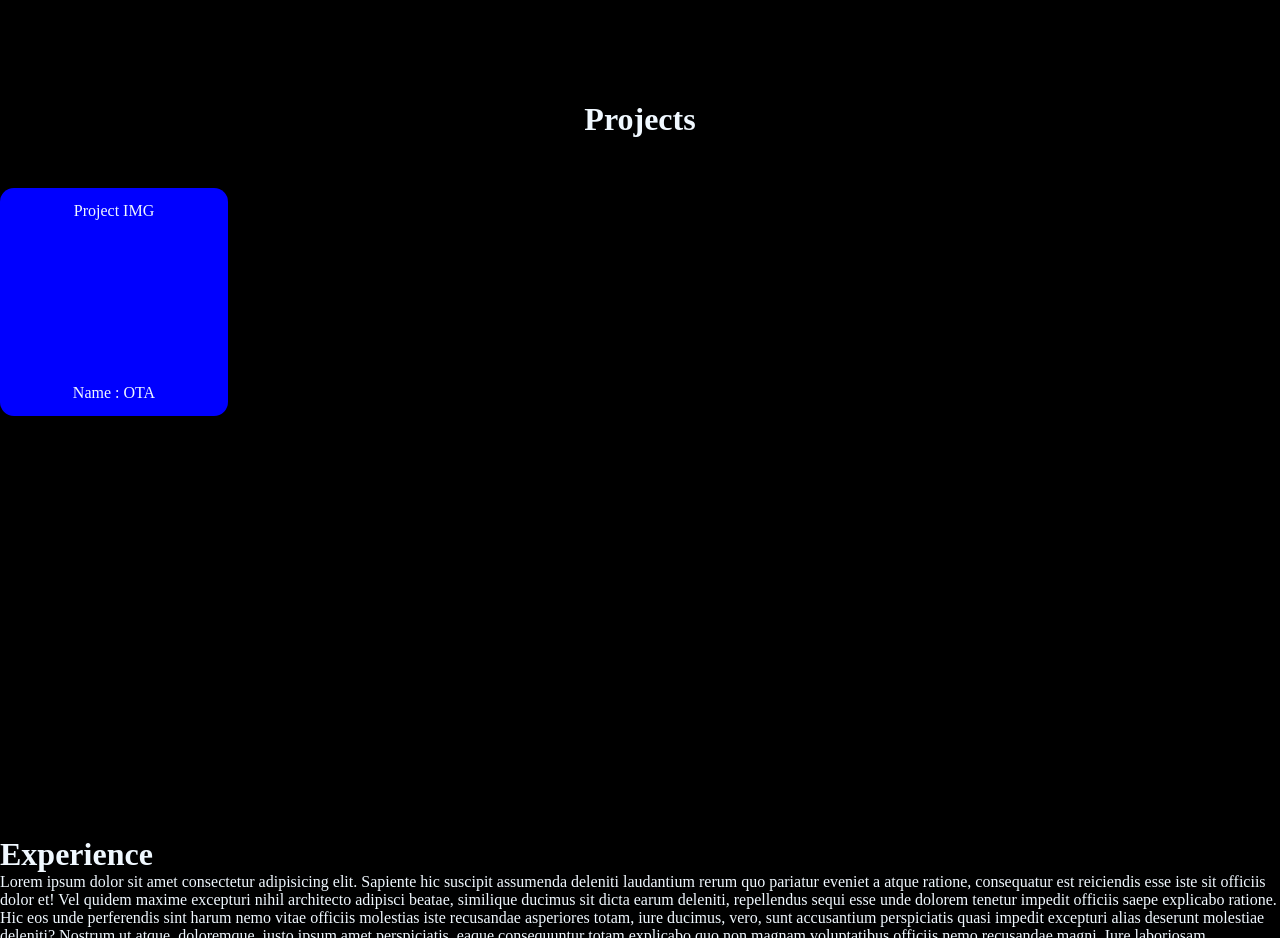
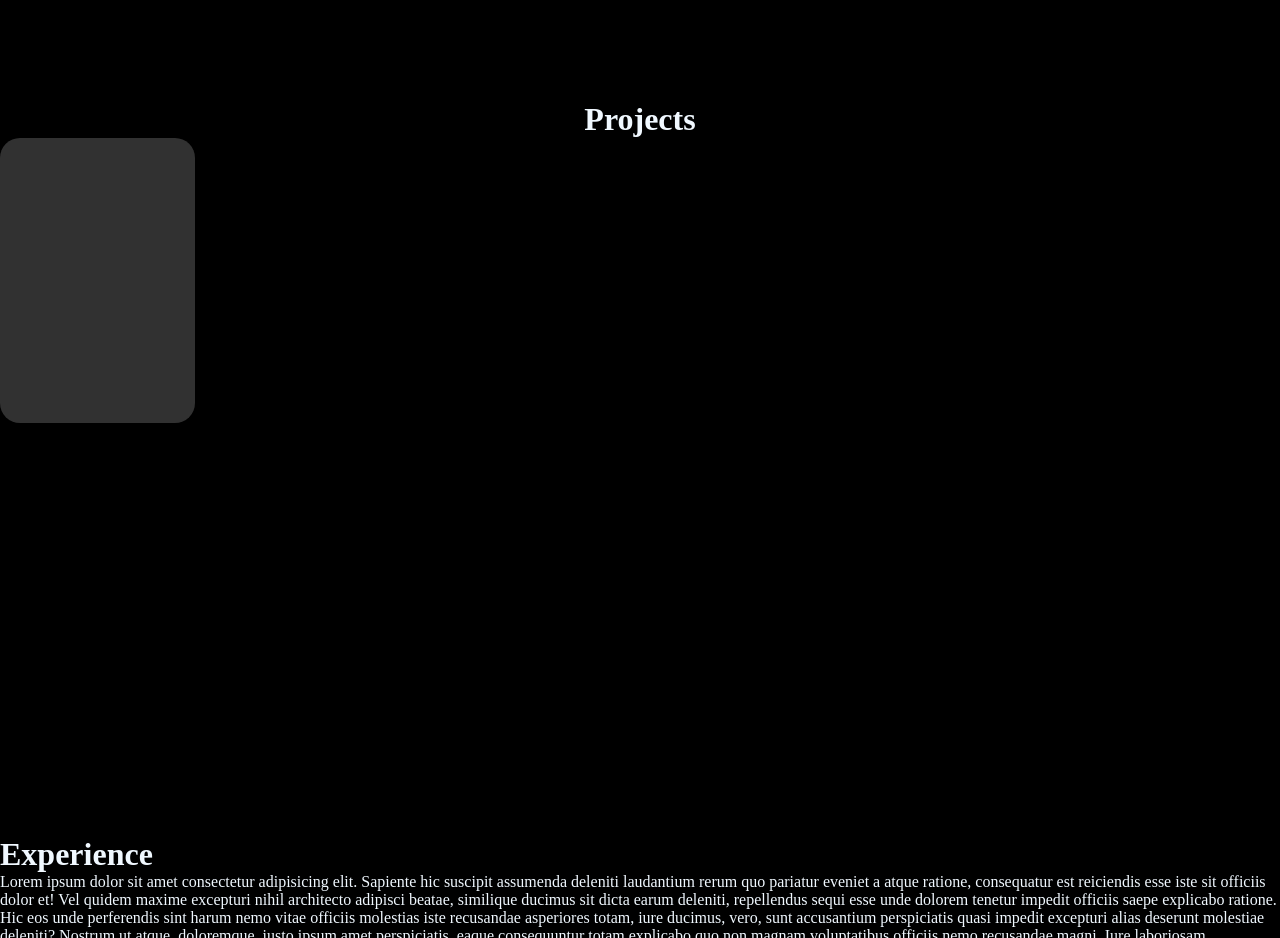
Before and after one commit to Paramesh-Kumar-2004/VP_Portfolio-2, a React (Create React App) app: page / in a window 1280 px wide. Shown: the part 2420-3358 px from the top of the page. Built offline with nearby package versions, Linux system fonts and the light colour scheme.

Commit message:
Changes The Projects Component (Card)

```diff
--- a/src/Components/Projects/Projects_Component.jsx
+++ b/src/Components/Projects/Projects_Component.jsx
@@ -1,15 +1,99 @@
 import React from 'react'
 import "../../Styles/Projects.css"
+import styled from 'styled-components';
 
 
 
 function Projects_Component({ ProjectName = "Name None", Project_ID = "None", Description = "Summary None" }) {
     return (
-        <div id='Projects_Cards'>
-            <div id='Project_IMG'>Project IMG</div>
-            <div id='Project_Name'>Name : {ProjectName}</div>
-        </div>
-    )
+        <StyledWrapper>
+            <div className="card">
+                <div className="textBox">
+                    <p className="text head">Ethereum</p>
+                    <span>Cryptocurrency</span>
+                    <p className="text price">1.654,34€</p>
+                </div>
+            </div>
+        </StyledWrapper>
+    );
 }
 
+const StyledWrapper = styled.div`
+  .card {
+    width: 195px;
+    height: 285px;
+    background: #313131;
+    border-radius: 20px;
+    ;
+    display: flex;
+    flex-direction: column;
+    align-items: center;
+    justify-content: center;
+    color: white;
+    transition: 0.2s ease-in-out;
+  }
+
+  .img {
+    height: 30%;
+    position: absolute;
+    transition: 0.2s ease-in-out;
+    z-index: 1;
+  }
+
+  .textBox {
+    opacity: 0;
+    display: flex;
+    flex-direction: column;
+    align-items: center;
+    justify-content: center;
+    gap: 15px;
+    transition: 0.2s ease-in-out;
+    z-index: 2;
+  }
+
+  .textBox > .text {
+    font-weight: bold;
+  }
+
+  .textBox > .head {
+    font-size: 20px;
+  }
+
+  .textBox > .price {
+    font-size: 17px;
+  }
+
+  .textBox > span {
+    font-size: 12px;
+    color: lightgrey;
+  }
+
+  .card:hover > .textBox {
+    opacity: 1;
+  }
+
+  .card:hover > .img {
+    height: 65%;
+    filter: blur(7px);
+    animation: anim 3s infinite;
+  }
+
+  @keyframes anim {
+    0% {
+      transform: translateY(0);
+    }
+
+    50% {
+      transform: translateY(-20px);
+    }
+
+    100% {
+      transform: translateY(0);
+    }
+  }
+
+  .card:hover {
+    transform: scale(1.04) rotate(-1deg);
+  }`;
+
 export default Projects_Component
```
